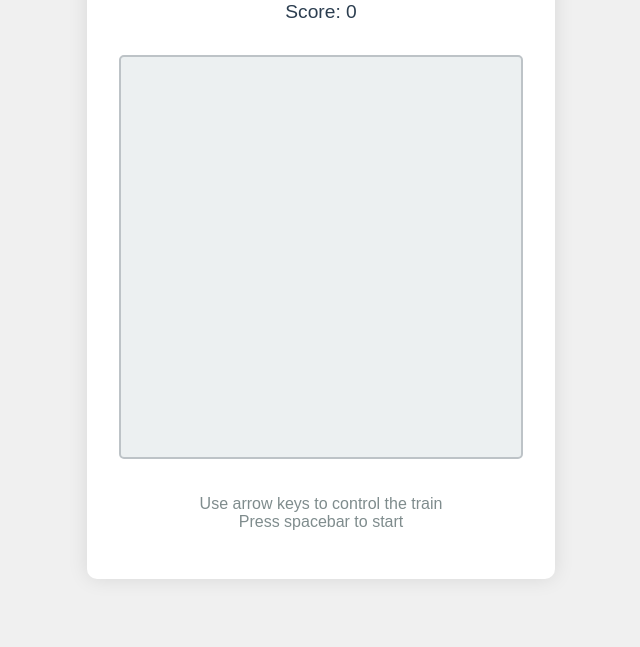
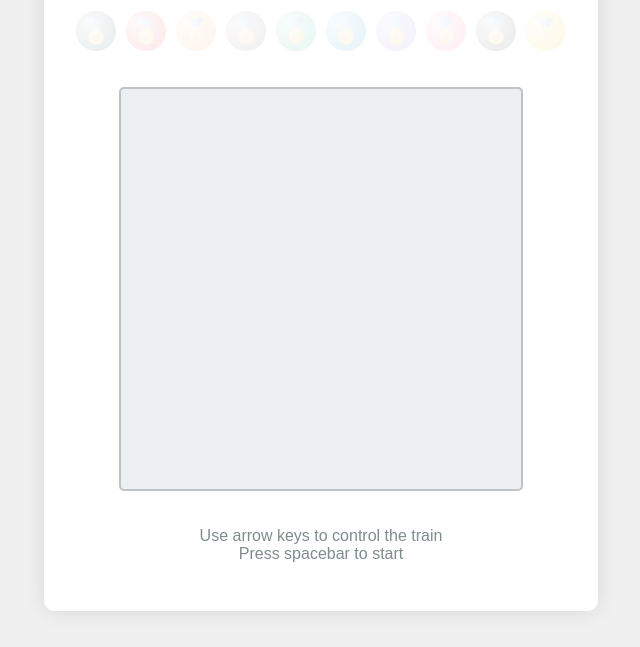
Before and after one commit to philosophially/simple-train-game, a plain HTML site: page index.html in a window 1280 px wide. Shown: the part 153-800 px from the top of the page, without its empty margins (319-959 px from the left). Drawn offline with Linux system fonts and the light colour scheme.

Commit message:
Updated container to include medals and also adjusted opacity for the medals

```diff
--- a/index.html
+++ b/index.html
@@ -13,6 +13,8 @@
         <span>Score: </span>
         <span id="score">0</span>
       </div>
+      <div id="medals" class="medals-container"></div>
+
       <canvas id="gameCanvas"></canvas>
       <div class="controls">
         <p>Use arrow keys to control the train</p>
--- a/script.js
+++ b/script.js
@@ -26,12 +26,14 @@ let score = 0;
 let gameLoop;
 let gameStarted = false;
 let gameOver = false;
+let medalsContainer;
 
 // Initialize game
 function init() {
   console.log("Initializing game...");
   canvas = document.getElementById("gameCanvas");
   ctx = canvas.getContext("2d");
+  medalsContainer = document.getElementById("medals");
 
   // Set canvas size
   canvas.width = CANVAS_SIZE;
@@ -47,12 +49,40 @@ function init() {
   // Initialize food
   generateFood();
 
+  // Initialize medals
+  initializeMedals();
+
   // Add event listeners
   document.addEventListener("keydown", handleKeyPress);
   document
     .getElementById("startButton")
     .addEventListener("click", startNewGame);
   console.log("Game initialized successfully");
+}
+
+// Initialize medals
+function initializeMedals() {
+  medalsContainer.innerHTML = "";
+  for (let i = 0; i < TRAIN_COLORS.length; i++) {
+    const medal = document.createElement("div");
+    medal.className = "medal";
+    medal.style.backgroundColor = TRAIN_COLORS[i];
+    medalsContainer.appendChild(medal);
+  }
+}
+
+// Update medals based on score
+function updateMedals() {
+  const currentColorIndex = Math.floor(score / 50);
+  const medals = medalsContainer.children;
+
+  for (let i = 0; i < medals.length; i++) {
+    if (i <= currentColorIndex) {
+      medals[i].classList.add("unlocked");
+    } else {
+      medals[i].classList.remove("unlocked");
+    }
+  }
 }
 
 // Generate food at random position
@@ -122,6 +152,7 @@ function startNewGame() {
   gameStarted = false;
   document.getElementById("startButton").classList.add("hidden");
   generateFood();
+  updateMedals();
   console.log("New game state initialized");
 }
 
@@ -172,6 +203,7 @@ function update() {
   if (head.x === food.x && head.y === food.y) {
     score += 10;
     document.getElementById("score").textContent = score;
+    updateMedals();
     generateFood();
   } else {
     train.pop();
--- a/styles.css
+++ b/styles.css
@@ -62,3 +62,49 @@ h1 {
 .hidden {
   display: none;
 }
+
+.medals-container {
+  display: flex;
+  justify-content: center;
+  gap: 10px;
+  margin: 20px 0;
+  flex-wrap: wrap;
+  max-width: 600px;
+  margin: 20px auto;
+}
+
+.medal {
+  width: 40px;
+  height: 40px;
+  border-radius: 50%;
+  position: relative;
+  display: flex;
+  align-items: center;
+  justify-content: center;
+  opacity: 0.1;
+  transition: opacity 0.3s ease;
+}
+
+.medal.unlocked {
+  opacity: 1.5;
+}
+
+.medal::before {
+  content: "🏅";
+  font-size: 24px;
+  position: absolute;
+}
+
+.medal::after {
+  content: "";
+  position: absolute;
+  width: 100%;
+  height: 100%;
+  border-radius: 50%;
+  background: radial-gradient(
+    circle at 30% 30%,
+    rgba(255, 255, 255, 0.8),
+    transparent
+  );
+  pointer-events: none;
+}
```
